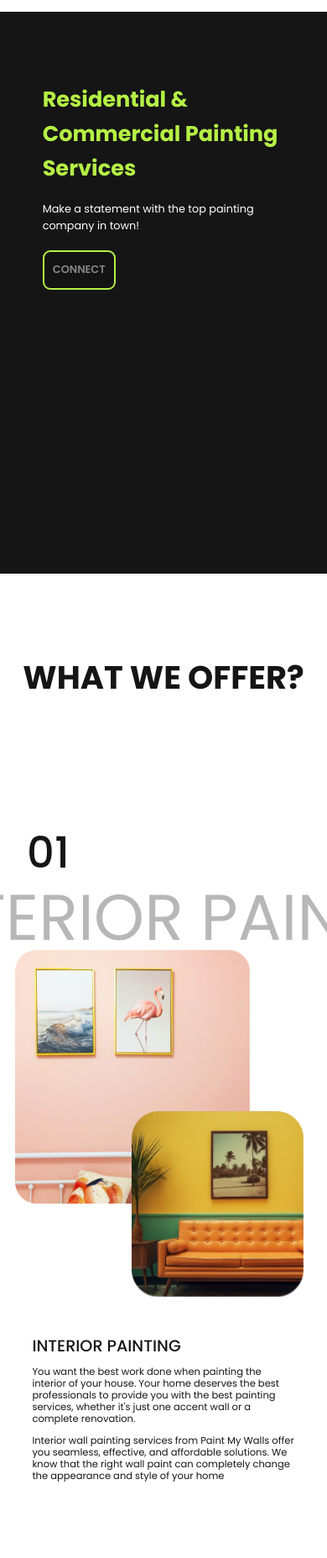
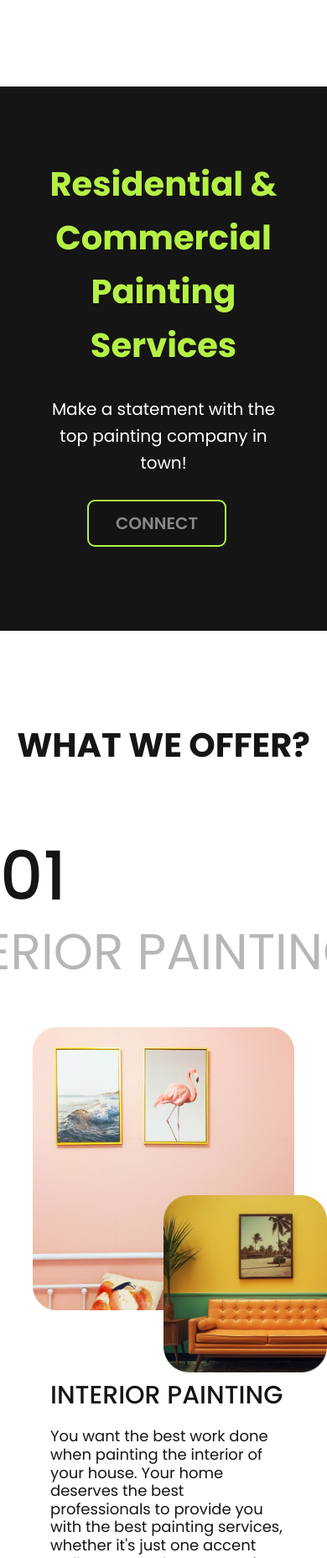
Before and after one commit to hardiksuthar74/tpi_v2, a plain HTML site: page service.html in a window 390 px wide. Shown: the part 145-2000 px from the top of the page at 84% size. Drawn offline with nearby package versions, Linux system fonts and the light colour scheme; some packages are replaced by stand-ins of ours; a script that the page names is missing; files whose address does not match are found by name.

Commit message:
375 resp check

```diff
--- a/css/service.css
+++ b/css/service.css
@@ -126,6 +126,7 @@
   font-size: 1.8rem;
   margin-bottom: 2rem;
 }
+
 .image-container {
   position: relative;
   z-index: 2;
@@ -203,3 +204,100 @@
   line-height: 1.6;
   margin-bottom: 4rem;
 }
+
+/**************************/
+/* BELOW 1344px (Smaller desktops) */
+/**************************/
+
+@media (max-width: 84em) {
+}
+
+/**************************/
+/* BELOW 1200px (Landscape Tablets) */
+/**************************/
+
+@media (max-width: 75em) {
+}
+
+/**************************/
+/* BELOW 944px (Tablets) */
+/**************************/
+
+@media (max-width: 59em) {
+}
+
+/**************************/
+/* BELOW 704px (Smaller tablets) */
+/**************************/
+
+@media (max-width: 44em) {
+  .service-hero-img {
+    display: none;
+  }
+
+  .text-center {
+    text-align: center;
+  }
+  .section-offer {
+    padding-top: 10em;
+  }
+  .service-hero-text-box {
+    padding-bottom: 10em;
+  }
+  .heading-offer {
+    font-size: 4rem;
+    margin-bottom: 1em;
+  }
+  .individual-service-container {
+    padding: 4em 0 4em 0;
+  }
+
+  .grid-2fr {
+    grid-template-columns: 1fr;
+    position: relative;
+  }
+
+  .image-container {
+    position: absolute;
+    max-width: 100%;
+    top: 22rem;
+  }
+
+  .service-number {
+    padding-right: 4em;
+  }
+
+  .service-image-first {
+    max-width: 80%;
+  }
+
+  .service-image-second {
+    max-width: 50%;
+    top: 20rem;
+    right: 0;
+  }
+
+  .individual-service-heading-container {
+    padding: 6rem;
+  }
+  .individual-service-heading {
+    font-size: 6rem;
+  }
+  .individual-service-heading:nth-child(2) {
+    left: 60rem;
+  }
+
+  .individual-service-heading:nth-child(3) {
+    left: 120rem;
+  }
+  .display-flex {
+    row-gap: 50em;
+  }
+}
+
+/**************************/
+/* BELOW 544px (Phones) */
+/**************************/
+
+@media (max-width: 34em) {
+}
--- a/css/style.css
+++ b/css/style.css
@@ -78,10 +78,9 @@
 
 .hero-img-container {
   position: absolute;
-
   margin: 0 auto;
   max-width: 100rem;
-  top: 10rem;
+  top: 10em;
   right: 0;
   z-index: 1;
   display: flex;
@@ -90,7 +89,7 @@
 }
 
 .hero-img {
-  width: 100%;
+  max-width: 100%;
   display: block;
 }
 
@@ -1108,8 +1107,8 @@
 }
 
 .mobile-border {
-  height: 80vmin;
-  width: 40rem;
+  min-height: 60vmin;
+  max-width: 40rem;
   border: solid black 2px;
   border-radius: 4rem;
 }
@@ -1227,13 +1226,6 @@
     left: 32rem;
     top: 38rem;
   }
-}
-
-/**************************/
-/* BELOW 944px (Tablets) */
-/**************************/
-
-@media (max-width: 59em) {
   .section-top-service {
     grid-template-columns: 1fr;
   }
@@ -1243,6 +1235,13 @@
     text-align: center;
     margin-bottom: 4rem;
   }
+}
+
+/**************************/
+/* BELOW 944px (Tablets) */
+/**************************/
+
+@media (max-width: 59em) {
   .div {
     width: calc(90% / 3);
     padding: 10rem 0 10rem 0;
@@ -1258,6 +1257,10 @@
 /**************************/
 
 @media (max-width: 44em) {
+  .hero-img-container {
+    display: none;
+  }
+
   .heading-service {
     font-size: 6rem;
   }
@@ -1346,8 +1349,11 @@
   .form-bubble:nth-child(4) {
     position: sticky;
   }
-  .form-percent-container {
-    grid-template-columns: 1fr;
+  .heading-second-form-secondary {
+    font-size: 6rem;
+  }
+  .percent-sign {
+    font-size: 4rem;
   }
 }
 
@@ -1356,10 +1362,6 @@
 /**************************/
 
 @media (max-width: 34em) {
-  .hero-img-container {
-    display: none;
-  }
-
   .section-description {
     padding-top: 2rem;
   }
--- a/js/allAnimation.js
+++ b/js/indexAnimation.js
@@ -65,7 +65,6 @@ const increaseObserver = new IntersectionObserver(
   (entries) => {
     if (entries[0].isIntersecting) {
       increasePercentage();
-      observer.disconnect();
     }
   },
   { threshold: 0.5 } // Adjust the threshold as needed
--- a/js/script.js
+++ b/js/script.js
@@ -58,106 +58,6 @@ allLinks.forEach(function (link) {
   });
 });
 
-///////////////////////////////////////////////////////////
-// Sticky navigation
-
-// const sectionHeroEl = document.querySelector(".section-hero");
-
-// const obs = new IntersectionObserver(
-//   function (entries) {
-//     const ent = entries[0];
-//     console.log(ent);
-
-//     if (ent.isIntersecting === false) {
-//       document.body.classList.add("sticky");
-//     }
-
-//     if (ent.isIntersecting === true) {
-//       document.body.classList.remove("sticky");
-//     }
-//   },
-//   {
-//     // In the viewport
-//     root: null,
-//     threshold: 0,
-//     rootMargin: "-80px",
-//   }
-// );
-// obs.observe(sectionHeroEl);
-
-///////////////////////////////////////////////////////////
-// Fixing flexbox gap property missing in some Safari versions
-function checkFlexGap() {
-  var flex = document.createElement("div");
-  flex.style.display = "flex";
-  flex.style.flexDirection = "column";
-  flex.style.rowGap = "1px";
-
-  flex.appendChild(document.createElement("div"));
-  flex.appendChild(document.createElement("div"));
-
-  document.body.appendChild(flex);
-  var isSupported = flex.scrollHeight === 1;
-  flex.parentNode.removeChild(flex);
-  console.log(isSupported);
-
-  if (!isSupported) document.body.classList.add("no-flexbox-gap");
-}
-checkFlexGap();
-
-// https://unpkg.com/smoothscroll-polyfill@0.4.4/dist/smoothscroll.min.js
-
-/*
-.no-flexbox-gap .main-nav-list li:not(:last-child) {
-  margin-right: 4.8rem;
-}
-
-.no-flexbox-gap .list-item:not(:last-child) {
-  margin-bottom: 1.6rem;
-}
-
-.no-flexbox-gap .list-icon:not(:last-child) {
-  margin-right: 1.6rem;
-}
-
-.no-flexbox-gap .delivered-faces {
-  margin-right: 1.6rem;
-}
-
-.no-flexbox-gap .meal-attribute:not(:last-child) {
-  margin-bottom: 2rem;
-}
-
-.no-flexbox-gap .meal-icon {
-  margin-right: 1.6rem;
-}
-
-.no-flexbox-gap .footer-row div:not(:last-child) {
-  margin-right: 6.4rem;
-}
-
-.no-flexbox-gap .social-links li:not(:last-child) {
-  margin-right: 2.4rem;
-}
-
-.no-flexbox-gap .footer-nav li:not(:last-child) {
-  margin-bottom: 2.4rem;
-}
-
-@media (max-width: 75em) {
-  .no-flexbox-gap .main-nav-list li:not(:last-child) {
-    margin-right: 3.2rem;
-  }
-}
-
-@media (max-width: 59em) {
-  .no-flexbox-gap .main-nav-list li:not(:last-child) {
-    margin-right: 0;
-    margin-bottom: 4.8rem;
-  }
-}
-*/
-
 function scrollToTop() {
   window.scrollTo({
     top: 0,
--- a/service.html
+++ b/service.html
@@ -26,14 +26,9 @@
       rel="stylesheet"
     />
 
-    <!-- <link
-      rel="stylesheet"
-      href="https://cdnjs.cloudflare.com/ajax/libs/animate.css/4.1.1/animate.min.css"
-    /> -->
     <link rel="stylesheet" href="css/header.css" />
     <link rel="stylesheet" href="css/general.css" />
     <link rel="stylesheet" href="css/style.css" />
-    <link rel="stylesheet" href="css/queries.css" />
     <link rel="stylesheet" href="css/image.css" />
 
     <link rel="stylesheet" href="css/service.css" />
@@ -52,7 +47,6 @@
       src="https://unpkg.com/smoothscroll-polyfill@0.4.4/dist/smoothscroll.min.js"
     ></script>
     <script defer src="js/script.js"></script>
-    <script defer src="js/imageAnimation.js"></script>
     <script defer src="js/serviceAnimation.js"></script>
 
     <title>TPI</title>
@@ -98,7 +92,7 @@
             />
           </div>
           <div class="service-hero-text-box">
-            <div class="">
+            <div class="text-center">
               <p class="service-hero-connect hidden-animation">
                 Residential & <br />
                 Commercial Painting <br />
```
Also changed, not shown: index.html (+1 -2 lines).
